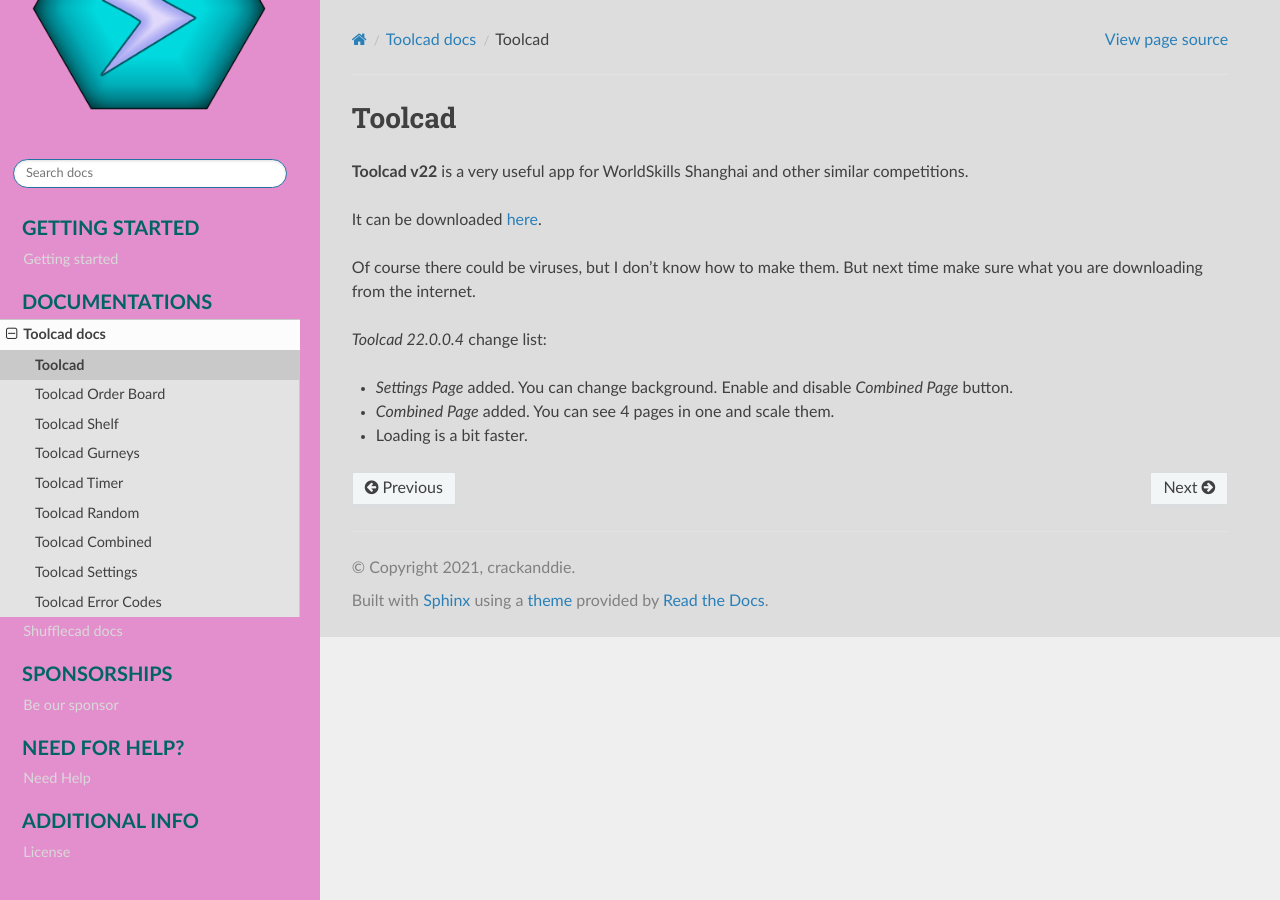
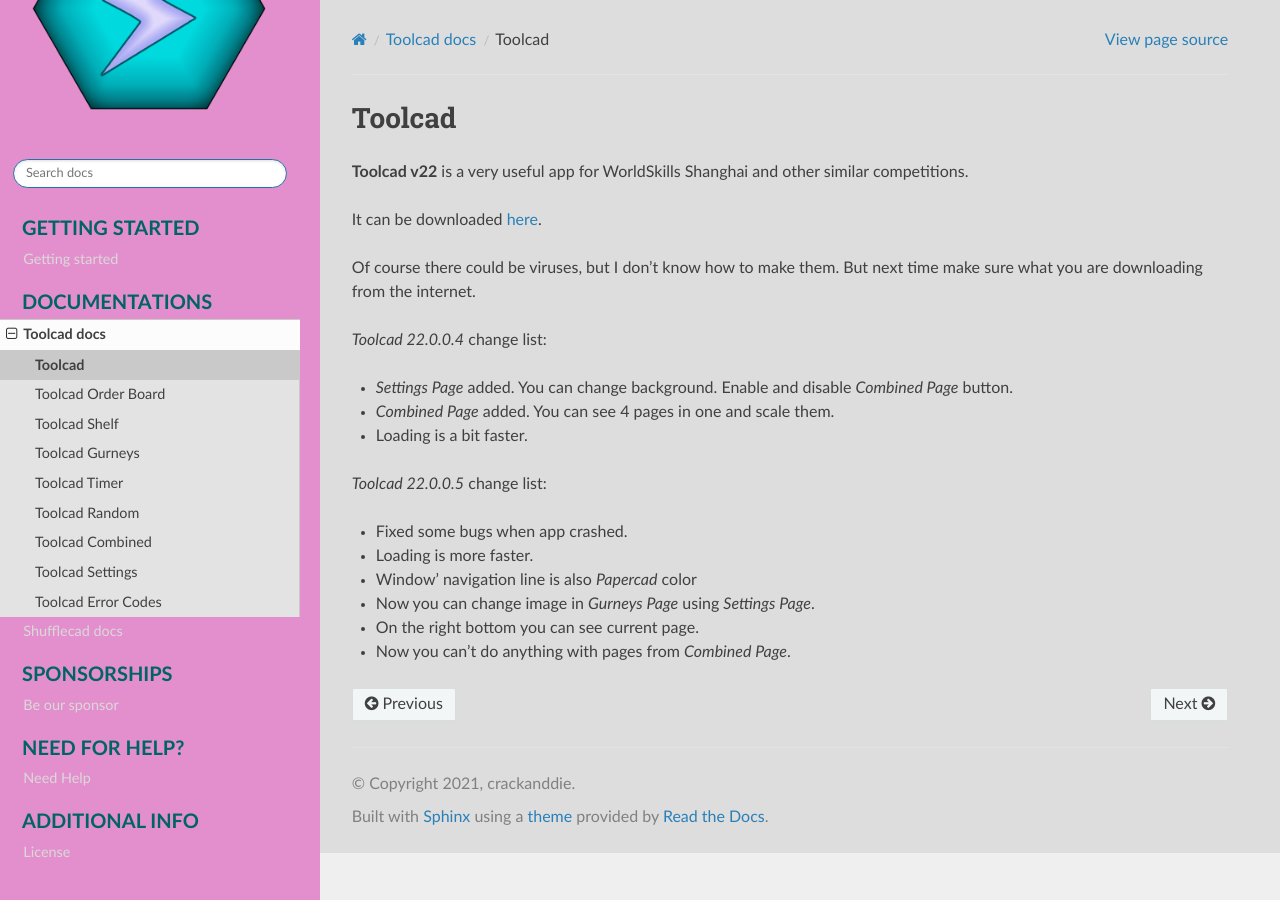
Before and after one commit to CADindustries/studicad-docs, a Sphinx documentation site: the page built from docs/source/docs/all_docs/Toolcad_docs/Toolcad_about/index.rst, in a window 1280 px wide. Built offline with Sphinx 7.4.7 and the Read the Docs theme 2.0.0, drawn with Linux system fonts in a browser that asks for light colours.

Commit message:
22 0 0 5

```diff
--- a/docs/source/docs/all_docs/Toolcad_docs/Toolcad_about/index.rst
+++ b/docs/source/docs/all_docs/Toolcad_docs/Toolcad_about/index.rst
@@ -12,3 +12,12 @@
 - *Settings Page* added. You can change background. Enable and disable *Combined Page* button.
 - *Combined Page* added. You can see 4 pages in one and scale them.
 - Loading is a bit faster.
+
+*Toolcad 22.0.0.5* change list:
+
+- Fixed some bugs when app crashed.
+- Loading is more faster.
+- Window' navigation line is also *Papercad* color
+- Now you can change image in *Gurneys Page* using *Settings Page*.
+- On the right bottom you can see current page.
+- Now you can't do anything with pages from *Combined Page*.
```
